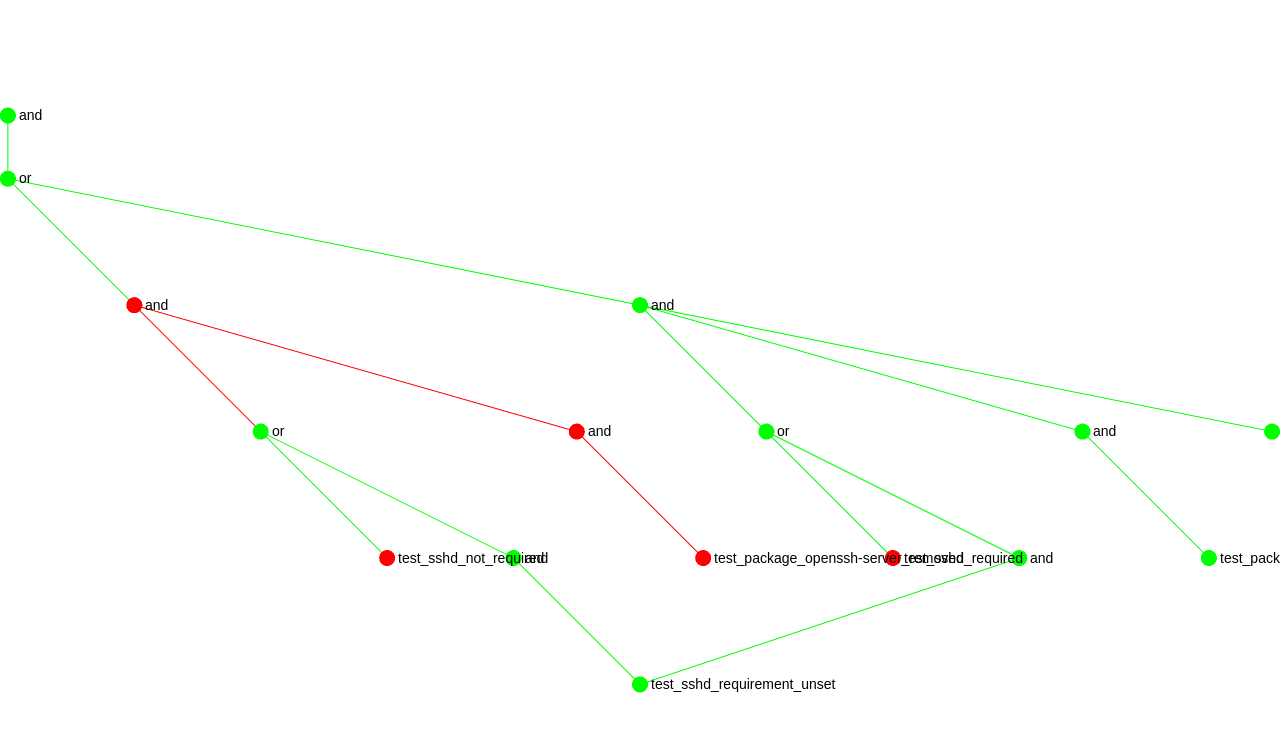
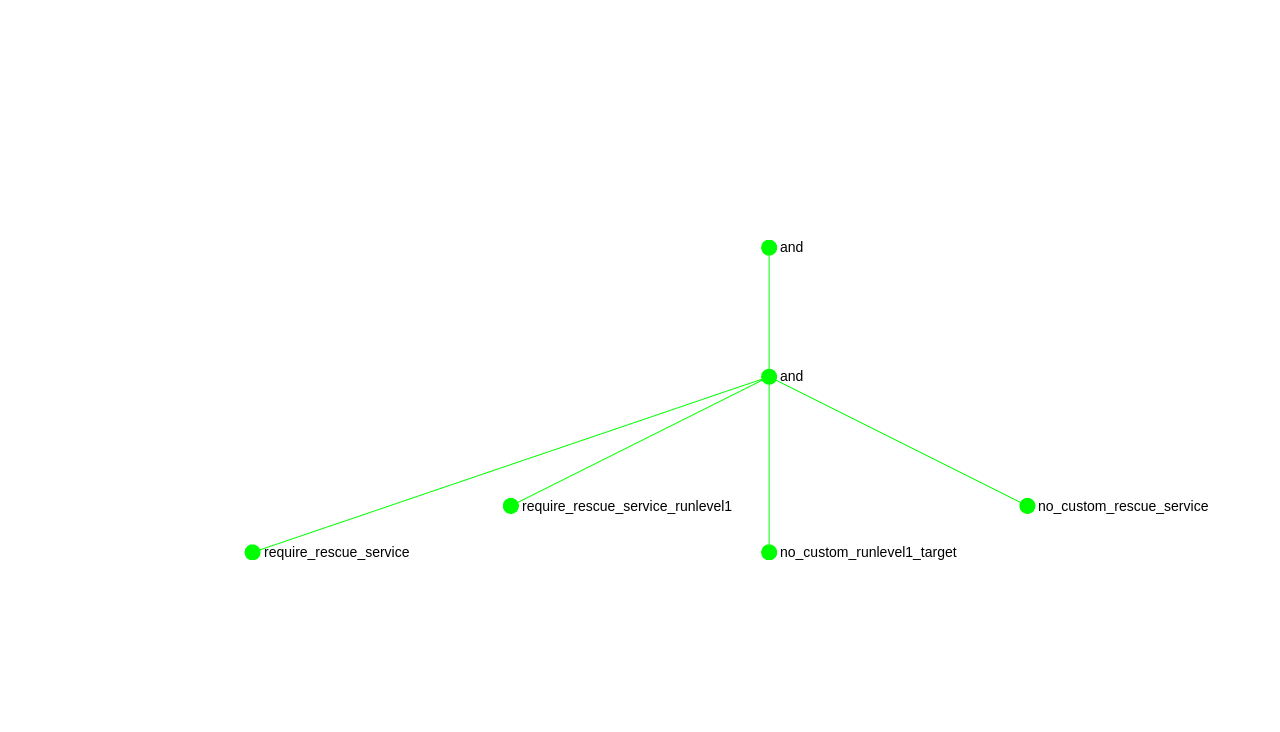
Before and after one commit to OpenSCAP/oval-graph, a plain HTML site: page html_interpreter/index.html in a window 1280 px wide. Drawn offline with Linux system fonts and the light colour scheme.

Commit message:
Fixed postions of graphs

```diff
--- a/html_interpreter/data/data.js
+++ b/html_interpreter/data/data.js
@@ -1,262 +1,97 @@
 var data_json ={
     "nodes": [
         {
-            "id": "xccdf_org.ssgproject.content_rule_disable_host_auth",
+            "id": "xccdf_org.ssgproject.content_rule_require_singleuser_auth",
             "label": "and",
             "url": "null",
             "text": "null",
-            "title": "xccdf_org.ssgproject.content_rule_disable_host_auth",
-            "x": -17,
+            "title": "xccdf_org.ssgproject.content_rule_require_singleuser_auth",
+            "x": 0,
             "y": 0,
             "size": 3,
             "color": "#00ff00"
         },
         {
-            "id": "oval:ssg-disable_host_auth:def:1",
-            "label": "or",
+            "id": "oval:ssg-require_singleuser_auth:def:1",
+            "label": "and",
             "url": "null",
             "text": "null",
-            "title": "oval:ssg-disable_host_auth:def:1",
-            "x": -17,
+            "title": "oval:ssg-require_singleuser_auth:def:1",
+            "x": 0,
             "y": 1,
             "size": 3,
             "color": "#00ff00"
         },
         {
-            "id": "ee42cc55-bd5c-47a5-93df-d8922c5ebf52",
-            "label": "and",
+            "id": "oval:ssg-test_require_rescue_service:tst:1",
+            "label": "require_rescue_service",
             "url": "null",
             "text": "null",
-            "title": "ee42cc55-bd5c-47a5-93df-d8922c5ebf52",
-            "x": -15,
-            "y": 3,
-            "size": 3,
-            "color": "#ff0000"
-        },
-        {
-            "id": "21c11dd3-635f-47ff-adeb-da72104ff5fb",
-            "label": "or",
-            "url": "null",
-            "text": "null",
-            "title": "21c11dd3-635f-47ff-adeb-da72104ff5fb",
-            "x": -13,
-            "y": 5,
+            "title": "oval:ssg-test_require_rescue_service:tst:1",
+            "x": -4,
+            "y": 2.36,
             "size": 3,
             "color": "#00ff00"
         },
         {
-            "id": "oval:ssg-test_sshd_not_required:tst:1",
-            "label": "test_sshd_not_required",
+            "id": "oval:ssg-test_require_rescue_service_runlevel1:tst:1",
+            "label": "require_rescue_service_runlevel1",
             "url": "null",
             "text": "null",
-            "title": "oval:ssg-test_sshd_not_required:tst:1",
-            "x": -11,
-            "y": 7,
-            "size": 3,
-            "color": "#ff0000"
-        },
-        {
-            "id": "9d581250-e995-41ad-83bd-8cbd297ecb12",
-            "label": "and",
-            "url": "null",
-            "text": "null",
-            "title": "9d581250-e995-41ad-83bd-8cbd297ecb12",
-            "x": -9,
-            "y": 7,
+            "title": "oval:ssg-test_require_rescue_service_runlevel1:tst:1",
+            "x": -2,
+            "y": 2,
             "size": 3,
             "color": "#00ff00"
         },
         {
-            "id": "b529eeef-a9ae-4714-b138-933a06e63af9",
-            "label": "and",
+            "id": "oval:ssg-test_no_custom_runlevel1_target:tst:1",
+            "label": "no_custom_runlevel1_target",
             "url": "null",
             "text": "null",
-            "title": "b529eeef-a9ae-4714-b138-933a06e63af9",
-            "x": -8,
-            "y": 5,
-            "size": 3,
-            "color": "#ff0000"
-        },
-        {
-            "id": "oval:ssg-test_package_openssh-server_removed:tst:1",
-            "label": "test_package_openssh-server_removed",
-            "url": "null",
-            "text": "null",
-            "title": "oval:ssg-test_package_openssh-server_removed:tst:1",
-            "x": -6,
-            "y": 7,
-            "size": 3,
-            "color": "#ff0000"
-        },
-        {
-            "id": "feae3049-c8fc-465b-bbdf-2c5172b43561",
-            "label": "and",
-            "url": "null",
-            "text": "null",
-            "title": "feae3049-c8fc-465b-bbdf-2c5172b43561",
-            "x": -7,
-            "y": 3,
+            "title": "oval:ssg-test_no_custom_runlevel1_target:tst:1",
+            "x": 0,
+            "y": 2.36,
             "size": 3,
             "color": "#00ff00"
         },
         {
-            "id": "8b779d02-3706-44dd-91b9-b4d5b63ba1b5",
-            "label": "or",
+            "id": "oval:ssg-test_no_custom_rescue_service:tst:1",
+            "label": "no_custom_rescue_service",
             "url": "null",
             "text": "null",
-            "title": "8b779d02-3706-44dd-91b9-b4d5b63ba1b5",
-            "x": -5,
-            "y": 5,
-            "size": 3,
-            "color": "#00ff00"
-        },
-        {
-            "id": "oval:ssg-test_sshd_required:tst:1",
-            "label": "test_sshd_required",
-            "url": "null",
-            "text": "null",
-            "title": "oval:ssg-test_sshd_required:tst:1",
-            "x": -3,
-            "y": 7,
-            "size": 3,
-            "color": "#ff0000"
-        },
-        {
-            "id": "8bcf281f-84f4-437c-a62c-66e8392c26e5",
-            "label": "and",
-            "url": "null",
-            "text": "null",
-            "title": "8bcf281f-84f4-437c-a62c-66e8392c26e5",
-            "x": -1,
-            "y": 7,
-            "size": 3,
-            "color": "#00ff00"
-        },
-        {
-            "id": "e01d9064-41fa-444e-bd20-ee65c04df11e",
-            "label": "and",
-            "url": "null",
-            "text": "null",
-            "title": "e01d9064-41fa-444e-bd20-ee65c04df11e",
-            "x": 0,
-            "y": 5,
-            "size": 3,
-            "color": "#00ff00"
-        },
-        {
-            "id": "oval:ssg-test_package_openssh-server_installed:tst:1",
-            "label": "test_package_openssh-server_installed",
-            "url": "null",
-            "text": "null",
-            "title": "oval:ssg-test_package_openssh-server_installed:tst:1",
+            "title": "oval:ssg-test_no_custom_rescue_service:tst:1",
             "x": 2,
-            "y": 7,
-            "size": 3,
-            "color": "#00ff00"
-        },
-        {
-            "id": "oval:ssg-test_sshd_hostbasedauthentication:tst:1",
-            "label": "test_sshd_hostbasedauthentication",
-            "url": "null",
-            "text": "null",
-            "title": "oval:ssg-test_sshd_hostbasedauthentication:tst:1",
-            "x": 3,
-            "y": 5,
-            "size": 3,
-            "color": "#00ff00"
-        },
-        {
-            "id": "oval:ssg-test_sshd_requirement_unset:tst:1",
-            "label": "test_sshd_requirement_unset",
-            "url": "null",
-            "text": "null",
-            "title": "oval:ssg-test_sshd_requirement_unset:tst:1",
-            "x": -7,
-            "y": 9,
+            "y": 2,
             "size": 3,
             "color": "#00ff00"
         }
     ],
     "edges": [
         {
-            "id": "a26f56cc-2283-4415-aa53-c2dd373f1e7f",
-            "source": "xccdf_org.ssgproject.content_rule_disable_host_auth",
-            "target": "oval:ssg-disable_host_auth:def:1"
+            "id": "728a4ff0-e176-4077-9c7d-9540ef8d324b",
+            "source": "xccdf_org.ssgproject.content_rule_require_singleuser_auth",
+            "target": "oval:ssg-require_singleuser_auth:def:1"
         },
         {
-            "id": "5e999b99-02ff-40ed-9f01-9c6fea3ab66d",
-            "source": "oval:ssg-disable_host_auth:def:1",
-            "target": "ee42cc55-bd5c-47a5-93df-d8922c5ebf52"
+            "id": "28108091-48f0-4e58-9504-0f2067db5cb2",
+            "source": "oval:ssg-require_singleuser_auth:def:1",
+            "target": "oval:ssg-test_require_rescue_service:tst:1"
         },
         {
-            "id": "4240f6af-5520-44d1-aca0-b3ca22979454",
-            "source": "ee42cc55-bd5c-47a5-93df-d8922c5ebf52",
-            "target": "21c11dd3-635f-47ff-adeb-da72104ff5fb"
+            "id": "8a1872fc-5324-4836-ac9c-62a0d6287482",
+            "source": "oval:ssg-require_singleuser_auth:def:1",
+            "target": "oval:ssg-test_require_rescue_service_runlevel1:tst:1"
         },
         {
-            "id": "613bc5fd-ee06-4a58-8a4d-84ce3be8d2a8",
-            "source": "21c11dd3-635f-47ff-adeb-da72104ff5fb",
-            "target": "oval:ssg-test_sshd_not_required:tst:1"
+            "id": "889008c9-e86d-4224-9a41-7b582fa1c930",
+            "source": "oval:ssg-require_singleuser_auth:def:1",
+            "target": "oval:ssg-test_no_custom_runlevel1_target:tst:1"
         },
         {
-            "id": "928dfd48-241e-4f8b-bf2d-a5468546c27a",
-            "source": "21c11dd3-635f-47ff-adeb-da72104ff5fb",
-            "target": "9d581250-e995-41ad-83bd-8cbd297ecb12"
-        },
-        {
-            "id": "2f8101d4-4cf7-44b7-b343-30c74e6af89f",
-            "source": "9d581250-e995-41ad-83bd-8cbd297ecb12",
-            "target": "oval:ssg-test_sshd_requirement_unset:tst:1"
-        },
-        {
-            "id": "6d90f3bb-b7d8-4016-8177-859dc0d35fa2",
-            "source": "ee42cc55-bd5c-47a5-93df-d8922c5ebf52",
-            "target": "b529eeef-a9ae-4714-b138-933a06e63af9"
-        },
-        {
-            "id": "5c933b22-1ae9-4a6c-ae75-14ee8984b077",
-            "source": "b529eeef-a9ae-4714-b138-933a06e63af9",
-            "target": "oval:ssg-test_package_openssh-server_removed:tst:1"
-        },
-        {
-            "id": "8e294ba6-2bd1-4dd7-a6b2-90f16b8bd959",
-            "source": "oval:ssg-disable_host_auth:def:1",
-            "target": "feae3049-c8fc-465b-bbdf-2c5172b43561"
-        },
-        {
-            "id": "840a2b8d-d1d0-4d39-b42e-b465d6f5690b",
-            "source": "feae3049-c8fc-465b-bbdf-2c5172b43561",
-            "target": "8b779d02-3706-44dd-91b9-b4d5b63ba1b5"
-        },
-        {
-            "id": "c7ad94c7-a7dc-4257-8fd9-0b0cc58afc8d",
-            "source": "8b779d02-3706-44dd-91b9-b4d5b63ba1b5",
-            "target": "oval:ssg-test_sshd_required:tst:1"
-        },
-        {
-            "id": "7cc68543-068e-475c-b440-66efd58a5e2f",
-            "source": "8b779d02-3706-44dd-91b9-b4d5b63ba1b5",
-            "target": "8bcf281f-84f4-437c-a62c-66e8392c26e5"
-        },
-        {
-            "id": "1af2728d-502b-41cc-9716-4c4f65b2481f",
-            "source": "8bcf281f-84f4-437c-a62c-66e8392c26e5",
-            "target": "oval:ssg-test_sshd_requirement_unset:tst:1"
-        },
-        {
-            "id": "34c04ba6-ce41-43b5-b7fa-2c5f9c8bf938",
-            "source": "feae3049-c8fc-465b-bbdf-2c5172b43561",
-            "target": "e01d9064-41fa-444e-bd20-ee65c04df11e"
-        },
-        {
-            "id": "a4e1f20b-5ed2-4e46-808f-701b5c5f94b4",
-            "source": "e01d9064-41fa-444e-bd20-ee65c04df11e",
-            "target": "oval:ssg-test_package_openssh-server_installed:tst:1"
-        },
-        {
-            "id": "eef0f45b-92ff-4dc5-8e62-29a199a23316",
-            "source": "feae3049-c8fc-465b-bbdf-2c5172b43561",
-            "target": "oval:ssg-test_sshd_hostbasedauthentication:tst:1"
+            "id": "4ec9d4d7-85bc-47e3-bcb8-5456e613ed5e",
+            "source": "oval:ssg-require_singleuser_auth:def:1",
+            "target": "oval:ssg-test_no_custom_rescue_service:tst:1"
         }
     ]
 };
--- a/html_interpreter/index.html
+++ b/html_interpreter/index.html
@@ -63,12 +63,16 @@
 
 <div id="container">
   <style>
+    body {
+      margin: 0;
+    }
     #graph-container {
-      top: 0;
-      bottom: 0;
-      left: 0;
-      right: 0;
+      top: 30%;
+      bottom: 30%;
+      left: 50px;
+      right: 50px;
       position: absolute;
+      background: #fff;
     }
   </style>
   <div id="graph-container"></div>
@@ -84,6 +88,10 @@ sigma.settings.autoRescale = true;
 s = new sigma({
     graph: data,
     container: 'graph-container',
+        renderer: {
+            container: document.getElementById('graph-container'),
+            type: 'display',
+        },
         settings: {
           drawLabels: true,
           enableHovering: true
@@ -99,13 +107,14 @@ s.bind('clickNode', function(e) {
   //goToSomeUrl(url);
   });
 
+
 var noverlapListener = s.configNoverlap({
   nodeMargin: 0.1,
   scaleNodes: 2.00,
   gridSize: 150,
   });
 
-s.startNoverlap();
+//s.startNoverlap();
 //s.startForceAtlas2({worker: true, barnesHutOptimize: false});
 </script>
 </body>
```
Also changed, not shown: 1 other file.
